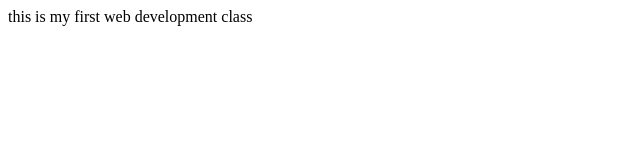
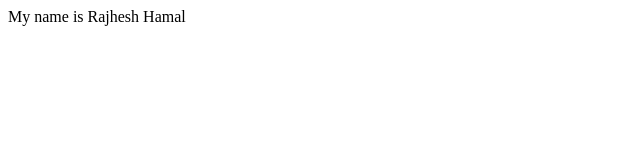
Before and after one commit to sanjaysubba/web-development-1, a plain HTML site: page index.html in a window 1280 px wide. Shown: the whole page, without its empty margins (0-640 px from the left). Drawn offline with Linux system fonts and the light colour scheme.

Commit message:
new updates on file

```diff
--- a/index.html
+++ b/index.html
@@ -6,8 +6,7 @@
     <title>Document</title>
 </head>
 <body>
-
-    this is my first web development class
+My name is Rajhesh Hamal
 
 </body>
 </html>
```
